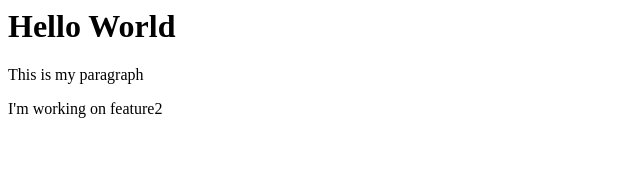
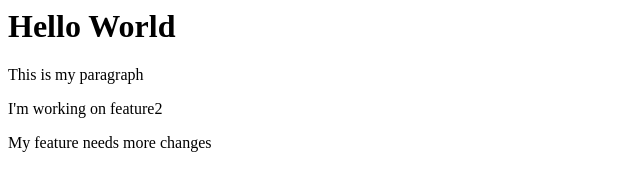
Before and after one commit to imerani/tracfone-demo, a plain HTML site: page index.html in a window 1280 px wide. Shown: the whole page, without its empty margins (0-640 px from the left). Drawn offline with Linux system fonts and the light colour scheme.

Commit message:
new changes

```diff
--- a/index.html
+++ b/index.html
@@ -3,5 +3,6 @@
 <h1>Hello World</h1>
 <p>This is my paragraph</p>
 <p>I'm working on feature2</p>
+<p>My feature needs more changes</p>
 </body>
 </html>
```
